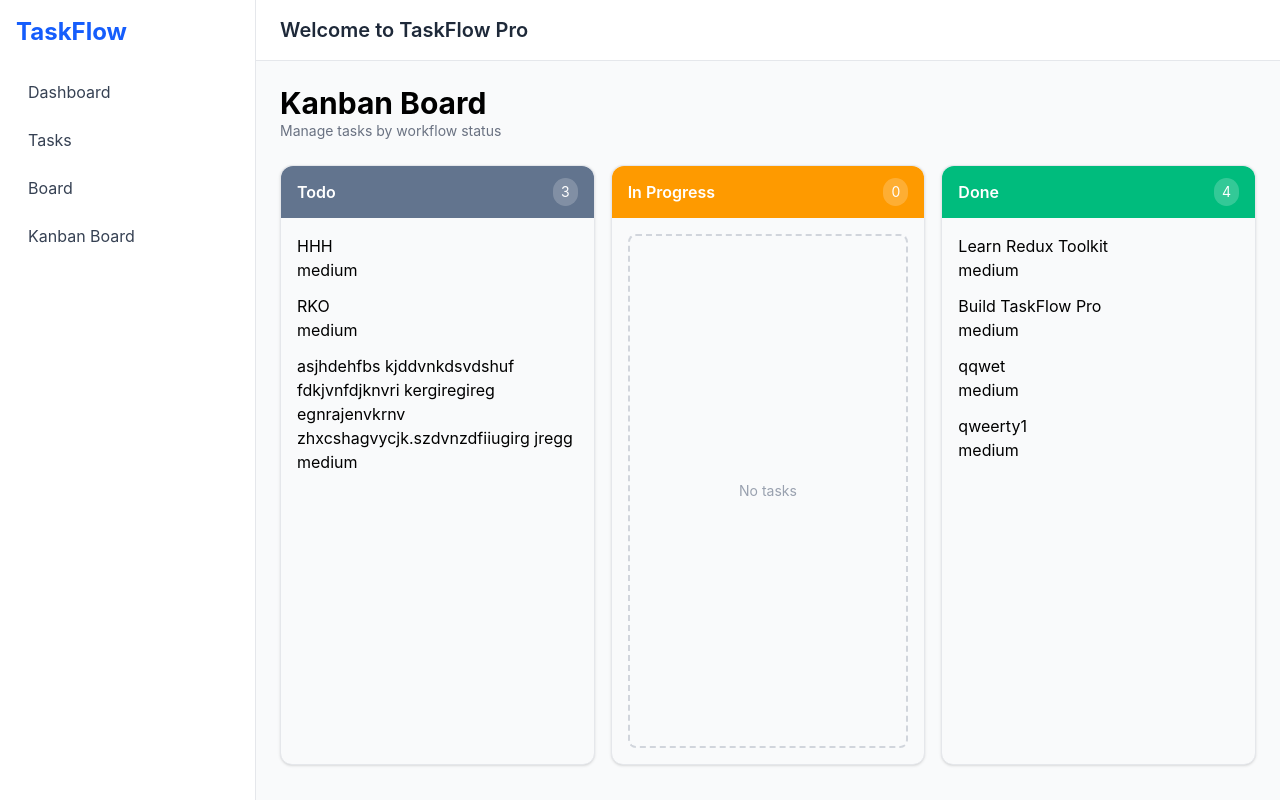
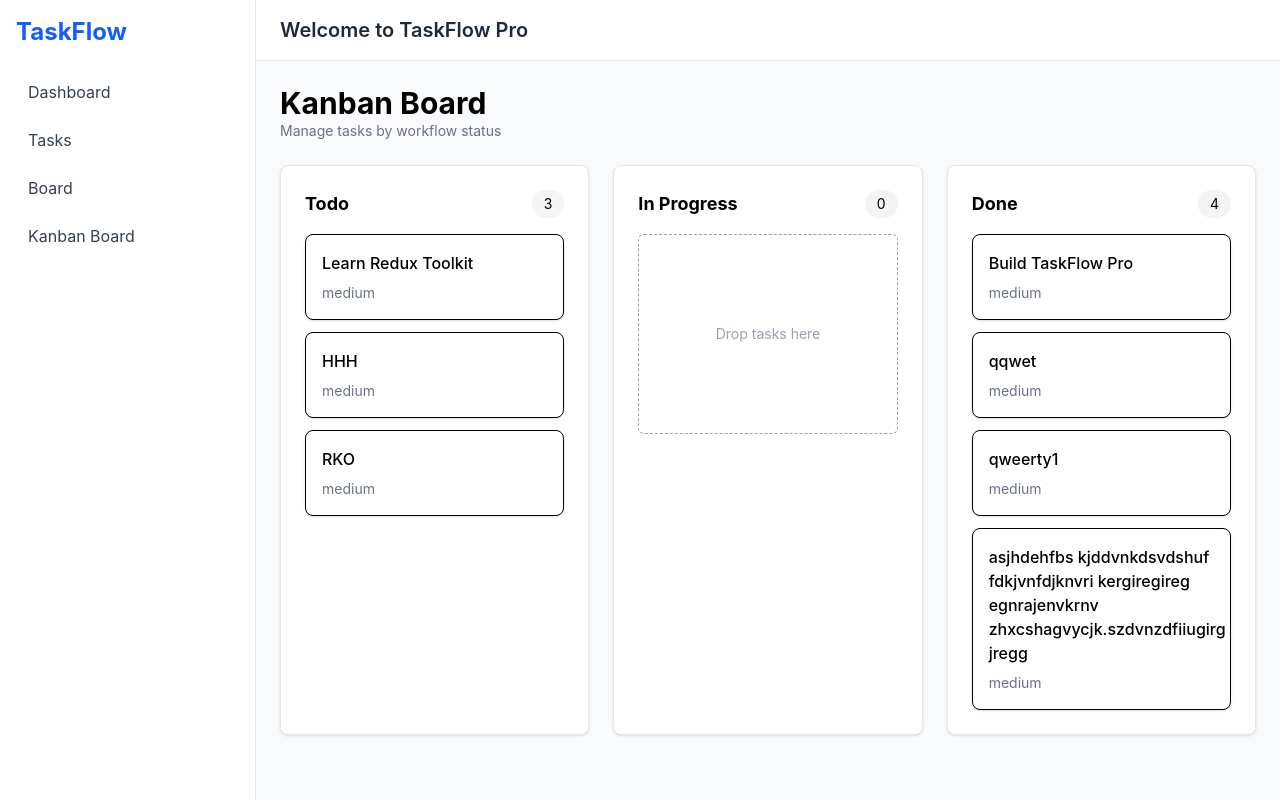
Before and after one commit to dev-ninad-k/taskflow-pro, a React (Vite) app: page /kanban in a window 1280 px wide. Built offline with nearby package versions, Linux system fonts and the light colour scheme; data requests are answered from the project's data file.

Commit message:
feat: add kanban drag and drop with rollback

```diff
--- a/db.json
+++ b/db.json
@@ -2,7 +2,7 @@
   "todos": [
     {
       "title": "Learn Redux Toolkit",
-      "completed": true,
+      "completed": false,
       "id": "1"
     },
     {
@@ -32,7 +32,7 @@
     },
     {
       "title": "asjhdehfbs kjddvnkdsvdshuf fdkjvnfdjknvri kergiregireg  egnrajenvkrnv zhxcshagvycjk.szdvnzdfiiugirg jregg",
-      "completed": false,
+      "completed": true,
       "id": "LrpfyfA42_E"
     }
   ],
--- a/package.json
+++ b/package.json
@@ -12,6 +12,9 @@
     "dev:server": "json-server --watch db.json --port 3001"
   },
   "dependencies": {
+    "@dnd-kit/core": "^6.3.1",
+    "@dnd-kit/sortable": "^10.0.0",
+    "@dnd-kit/utilities": "^3.2.2",
     "@reduxjs/toolkit": "^2.12.0",
     "@tailwindcss/vite": "^4.3.0",
     "axios": "^1.17.0",
--- a/src/app/init/app-init.ts
+++ b/src/app/init/app-init.ts
@@ -10,11 +10,8 @@ export async function initApp() {
   const persisted = loadState();
 
   if (persisted) {
-    console.log('App hydrated from localStorage');
-
     // IMPORTANT: still allow store usage, don't block app flow
   } else {
-    console.log('App hydrated from API');
     await store.dispatch(loadTasks());
   }
 }
--- a/src/app/providers/AppProvider.tsx
+++ b/src/app/providers/AppProvider.tsx
@@ -5,16 +5,10 @@ import { useEffect } from 'react';
 import { initApp } from '@/app/init/app-init';
 
 export function AppProvider() {
-  console.log('AppProvider render');
-
   useEffect(() => {
-    console.log('AppProvider effect START');
-
     initApp();
 
-    return () => {
-      console.log('AppProvider cleanup');
-    };
+    return () => {};
   }, []);
 
   return (
--- a/src/features/tasks/components/TaskCard.tsx
+++ b/src/features/tasks/components/TaskCard.tsx
@@ -20,7 +20,6 @@ type Props = {
 };
 
 function TaskCard({ task }: Props) {
-  console.log('TaskCard', task.id);
   const dispatch = useAppDispatch();
   const updatingIds = useAppSelector((s) => s.tasks.server.updatingIds);
   const deletingIds = useAppSelector((s) => s.tasks.server.deletingIds);
--- a/src/features/tasks/components/kanban/KanbanBoard.tsx
+++ b/src/features/tasks/components/kanban/KanbanBoard.tsx
@@ -1,5 +1,11 @@
+import { DndContext, type DragEndEvent } from '@dnd-kit/core';
+
 import type { Task } from '../../types';
 import KanbanColumn from './KanbanColumn';
+import { useAppDispatch } from '@/app/store/hooks';
+import { optimisticallyUpdateTask, restoreTask } from '../../store/tasks-slice';
+import { updateTaskThunk } from '../../store/tasks-thunks';
+import type { TaskStatus } from '../../types';
 
 type Props = {
   tasks: Task[];
@@ -7,19 +13,63 @@ type Props = {
 
 function KanbanBoard({ tasks }: Props) {
   const todoTasks = tasks.filter((task) => task.status === 'todo');
+  const inProgressTasks = tasks.filter((task) => task.status === 'in-progress');
+  const doneTasks = tasks.filter((task) => task.status === 'done');
+  const dispatch = useAppDispatch();
 
-  const inProgressTasks = tasks.filter((task) => task.status === 'in-progress');
+  async function handleDragEnd(event: DragEndEvent) {
+    const { active, over } = event;
 
-  const doneTasks = tasks.filter((task) => task.status === 'done');
+    if (!over) return;
+
+    const taskId = String(active.id);
+
+    const newStatus = String(over.id) as TaskStatus;
+
+    const previousTask = tasks.find((task) => task.id === taskId);
+
+    if (!previousTask) return;
+
+    if (previousTask.status === newStatus) return;
+
+    dispatch(
+      optimisticallyUpdateTask({
+        id: taskId,
+        changes: {
+          status: newStatus,
+          completed: newStatus === 'done',
+        },
+      }),
+    );
+
+    const result = await dispatch(
+      updateTaskThunk({
+        id: taskId,
+        data: {
+          status: newStatus,
+        },
+      }),
+    );
+
+    if (updateTaskThunk.rejected.match(result)) {
+      dispatch(restoreTask(previousTask));
+    }
+  }
 
   return (
-    <div className="grid gap-4 md:grid-cols-3">
-      <KanbanColumn title="Todo" tasks={todoTasks} />
+    <DndContext onDragEnd={handleDragEnd}>
+      <div className="grid gap-6 lg:grid-cols-3">
+        <KanbanColumn title="Todo" status="todo" tasks={todoTasks} />
 
-      <KanbanColumn title="In Progress" tasks={inProgressTasks} />
+        <KanbanColumn
+          title="In Progress"
+          status="in-progress"
+          tasks={inProgressTasks}
+        />
 
-      <KanbanColumn title="Done" tasks={doneTasks} />
-    </div>
+        <KanbanColumn title="Done" status="done" tasks={doneTasks} />
+      </div>
+    </DndContext>
   );
 }
 
--- a/src/features/tasks/components/kanban/KanbanColumn.tsx
+++ b/src/features/tasks/components/kanban/KanbanColumn.tsx
@@ -1,44 +1,60 @@
-import type { Task } from '../../types';
+import { useDroppable } from '@dnd-kit/core';
+
+import Card from '@/components/ui/Card';
+import type { TaskStatus, Task } from '../../types';
 import KanbanTaskCard from './KanbanTaskCard';
 
 type Props = {
   title: string;
+  status: TaskStatus;
   tasks: Task[];
 };
 
-const headerColors: Record<string, string> = {
-  Todo: 'bg-slate-500',
-  'In Progress': 'bg-amber-500',
-  Done: 'bg-emerald-500',
-};
+function KanbanColumn({ title, status, tasks }: Props) {
+  const { setNodeRef } = useDroppable({
+    id: status,
+  });
 
-function KanbanColumn({ title, tasks }: Props) {
   return (
-    <div className="flex min-h-[600px] flex-col rounded-xl border border-gray-200 bg-gray-50 shadow-sm">
-      {/* Header */}
-      <div
-        className={`flex items-center justify-between rounded-t-xl px-4 py-3 text-white ${
-          headerColors[title] ?? 'bg-blue-500'
-        }`}
-      >
-        <h2 className="font-semibold">{title}</h2>
+    <Card>
+      <div className="mb-4 flex justify-between">
+        <h2 className="font-bold text-lg">{title}</h2>
 
-        <span className="rounded-full bg-white/20 px-2 py-1 text-sm">
+        <span className="rounded-full bg-gray-100 px-3 py-1 text-sm">
           {tasks.length}
         </span>
       </div>
 
-      {/* Tasks */}
-      <div className="flex-1 space-y-3 p-4">
+      <div
+        ref={setNodeRef}
+        className="
+          min-h-[300px]
+          space-y-3
+          rounded-md
+          transition
+        "
+      >
         {tasks.length === 0 ? (
-          <div className="flex h-full items-center justify-center rounded-lg border-2 border-dashed border-gray-300 text-sm text-gray-400">
-            No tasks
+          <div
+            className="
+              flex
+              h-[200px]
+              items-center
+              justify-center
+              rounded-md
+              border
+              border-dashed
+              text-sm
+              text-gray-400
+            "
+          >
+            Drop tasks here
           </div>
         ) : (
           tasks.map((task) => <KanbanTaskCard key={task.id} task={task} />)
         )}
       </div>
-    </div>
+    </Card>
   );
 }
 
--- a/src/features/tasks/components/kanban/KanbanTaskCard.tsx
+++ b/src/features/tasks/components/kanban/KanbanTaskCard.tsx
@@ -1,3 +1,5 @@
+import { useDraggable } from '@dnd-kit/core';
+
 import type { Task } from '../../types';
 
 type Props = {
@@ -5,11 +7,37 @@ type Props = {
 };
 
 function KanbanTaskCard({ task }: Props) {
+  const { attributes, listeners, setNodeRef, transform } = useDraggable({
+    id: task.id,
+  });
+
+  const style = transform
+    ? {
+        transform: `translate(${transform.x}px, ${transform.y}px)`,
+      }
+    : undefined;
+
   return (
-    <div>
-      <h3>{task.title}</h3>
+    <div
+      ref={setNodeRef}
+      style={style}
+      {...listeners}
+      {...attributes}
+      className="
+        cursor-grab
+        rounded-lg
+        border
+        bg-white
+        p-4
+        shadow-sm
+        transition
+        hover:shadow-md
+        active:cursor-grabbing
+      "
+    >
+      <h3 className="font-medium">{task.title}</h3>
 
-      <p>{task.priority}</p>
+      <p className="mt-2 text-sm text-gray-500">{task.priority}</p>
     </div>
   );
 }
--- a/src/features/tasks/store/tasks-thunks.ts
+++ b/src/features/tasks/store/tasks-thunks.ts
@@ -26,7 +26,6 @@ export const createTaskThunk = createAsyncThunk(
 export const updateTaskThunk = createAsyncThunk(
   'tasks/updateTask',
   async (payload: UpdateTaskDto, { getState, rejectWithValue }) => {
-    console.log('UPDATE THUNK STARTED', payload);
     const state = getState() as RootState;
 
     const existing = state.tasks.entities.tasksById[payload.id];
@@ -49,7 +48,6 @@ export const updateTaskThunk = createAsyncThunk(
     };
 
     try {
-      console.log(payload.id);
       await apiClient.put(`/todos/${payload.id}`, {
         title: updatedData.title,
         completed: updatedData.completed,
--- a/src/layouts/DashboardLayout.tsx
+++ b/src/layouts/DashboardLayout.tsx
@@ -3,7 +3,6 @@ import Topbar from '@/components/navigation/Topbar';
 import { Outlet } from 'react-router-dom';
 
 function DashboardLayout() {
-  console.log('DashboardLayout render');
   return (
     <div className="flex min-h-screen bg-gray-50">
       <Sidebar />
--- a/src/main.tsx
+++ b/src/main.tsx
@@ -4,9 +4,7 @@ import './index.css';
 import { AppProvider } from '@/app/providers/AppProvider.tsx';
 import { StrictMode } from 'react';
 
-window.addEventListener('beforeunload', () => {
-  console.log('🔥 BROWSER IS RELOADING');
-});
+window.addEventListener('beforeunload', () => {});
 
 createRoot(document.getElementById('root')!).render(
   <StrictMode>
--- a/src/pages/TasksPage.tsx
+++ b/src/pages/TasksPage.tsx
@@ -12,14 +12,9 @@ import PageLoader from '@/components/common/PageLoader';
 import { useEffect } from 'react';
 
 function TasksPage() {
-  console.log('TasksPage render');
   const dispatch = useAppDispatch();
   useEffect(() => {
-    console.log('TasksPage mounted');
-
-    return () => {
-      console.log('TasksPage unmounted');
-    };
+    return () => {};
   }, []);
 
   const tasks = useAppSelector(selectFilteredTasks);
```
Also changed, not shown: 1 other file (tests, documents, lock files or other folders).
